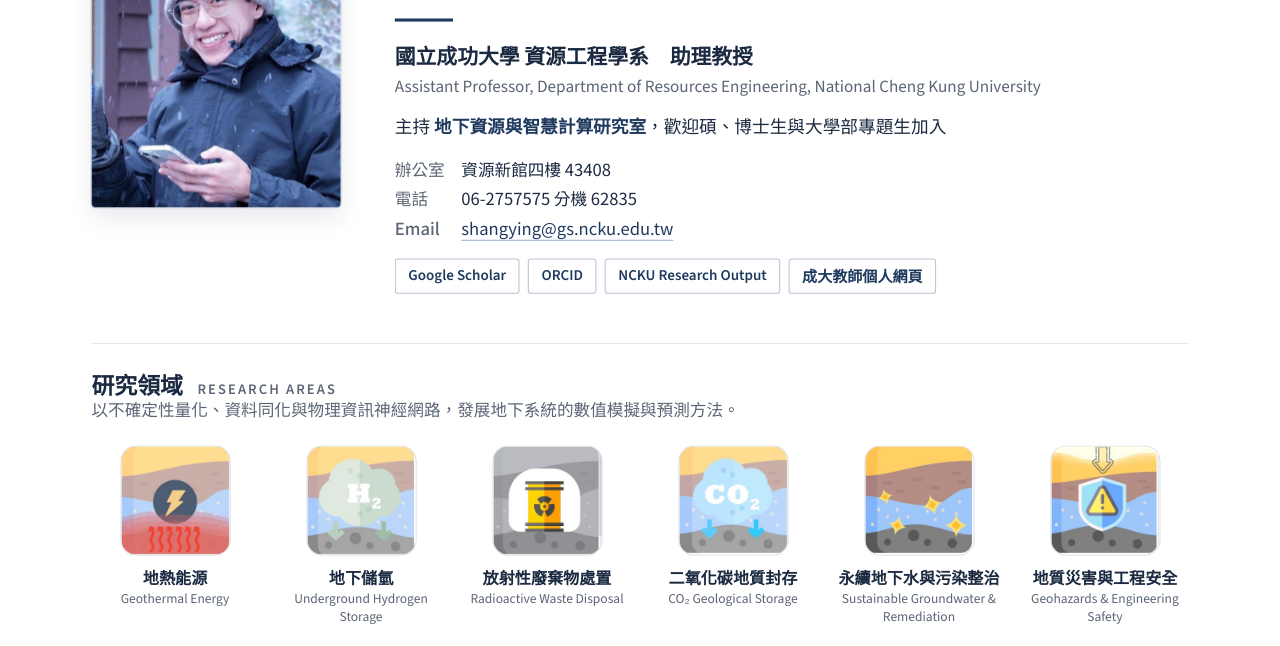
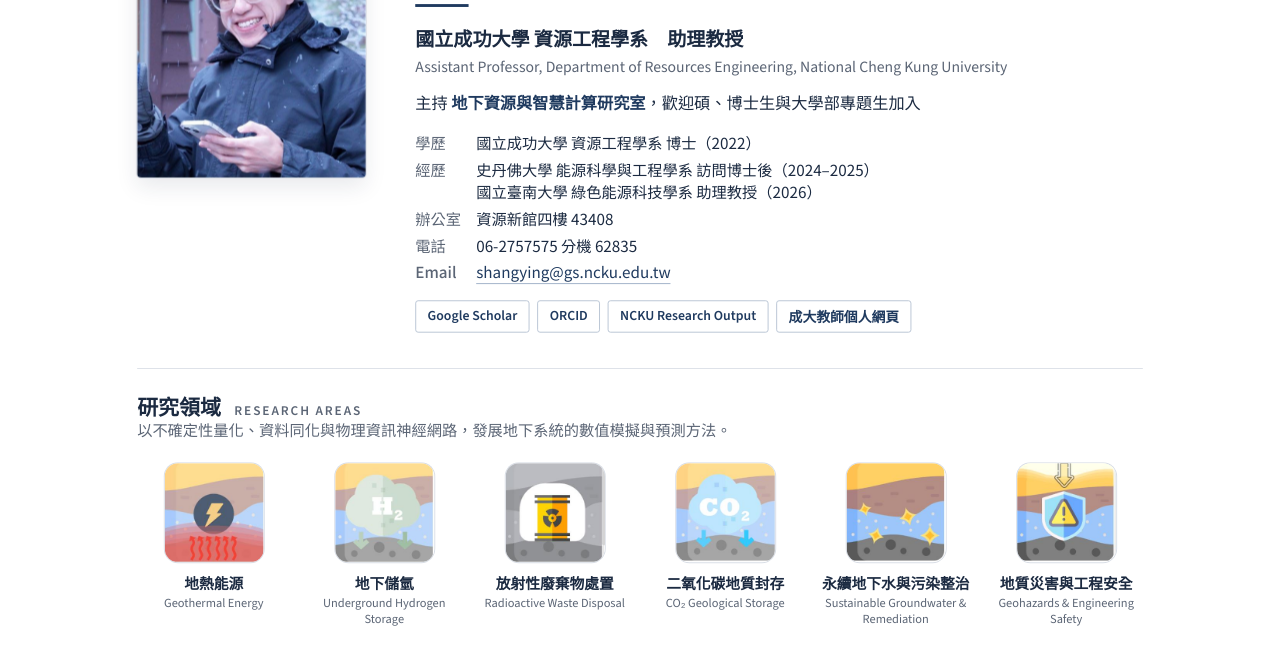
Before and after one commit to Shang-Ying/subsurface-simulation-intro, a plain HTML site: page home/index.html in a window 1280 px wide. Shown: the part 154-800 px from the top of the page. Drawn offline with nearby package versions, Linux system fonts and the light colour scheme.

Commit message:
Homepage: add education and experience
Co-Authored-By: Claude Opus 5.5 <noreply@anthropic.com>
Claude-Session: https://claude.ai/code/session_01PBie4CUgwa5ksKrc3TWjYQ

```diff
--- a/home/index.html
+++ b/home/index.html
@@ -9,7 +9,7 @@
 :root{--ink:#1B2A41;--navy:#1F3A5F;--muted:#5B6575;--line:#D9DEE6;--bg:#FFFFFF}
 html,body{margin:0;height:100%;overflow:hidden;background:var(--bg)}
 body{font-family:'Source Sans 3','Noto Sans TC',Arial,sans-serif;color:var(--ink);word-break:keep-all;overflow-wrap:anywhere}
-#cv{position:absolute;left:0;top:0;width:1200px;height:770px;transform-origin:0 0;background:var(--bg)}
+#cv{position:absolute;left:0;top:0;width:1200px;height:840px;transform-origin:0 0;background:var(--bg)}
 .top{position:absolute;left:0;right:0;top:0;height:6px;background:var(--navy)}
 .head{position:absolute;left:72px;top:58px;width:1056px;display:flex;gap:52px}
 .ph{width:240px;height:290px;flex:none;border-radius:4px;overflow:hidden;box-shadow:0 0 0 1px var(--line),0 10px 24px rgba(27,42,65,.10)}
@@ -28,11 +28,11 @@ h1{font:900 46px/1.1 'Noto Serif TC',serif;margin:0;letter-spacing:2px}
 .lk{display:flex;flex-wrap:wrap;gap:8px;margin:18px 0 0}
 .lk a{font:600 14.5px 'Source Sans 3','Noto Sans TC',sans-serif;color:var(--navy);text-decoration:none;border:1px solid #B9C4D4;border-radius:3px;padding:5px 12px;white-space:nowrap;transition:background .2s,color .2s}
 .lk a:hover{background:var(--navy);color:#fff;border-color:var(--navy)}
-.sec{position:absolute;left:72px;top:478px;width:1056px;display:flex;align-items:baseline;gap:14px;border-top:1px solid var(--line);padding-top:22px}
+.sec{position:absolute;left:72px;top:548px;width:1056px;display:flex;align-items:baseline;gap:14px;border-top:1px solid var(--line);padding-top:22px}
 .sec h2{font:700 22px 'Noto Serif TC',serif;margin:0}
 .sec span{font:600 14px 'Source Sans 3',sans-serif;color:var(--muted);letter-spacing:2px;text-transform:uppercase}
-.ri{position:absolute;left:72px;top:530px;width:1056px;font:400 16px/1.6 'Noto Sans TC',sans-serif;color:var(--muted);margin:0}
-.grid{position:absolute;left:72px;top:578px;width:1056px;display:grid;grid-template-columns:repeat(6,1fr);gap:18px}
+.ri{position:absolute;left:72px;top:600px;width:1056px;font:400 16px/1.6 'Noto Sans TC',sans-serif;color:var(--muted);margin:0}
+.grid{position:absolute;left:72px;top:648px;width:1056px;display:grid;grid-template-columns:repeat(6,1fr);gap:18px}
 .ar{display:flex;flex-direction:column;align-items:center;text-align:center}
 .ar img{width:104px;height:104px;border-radius:14px;display:block;box-shadow:0 0 0 1px var(--line)}
 .az{font:700 15.5px 'Noto Sans TC',sans-serif;margin:10px 0 0}
@@ -63,6 +63,8 @@ body.n .ar img{width:84px;height:84px} body.n .az{font-size:12.5px} body.n .ae{d
   <p class="pos2 fade" style="--i:2">Assistant Professor, Department of Resources Engineering, National Cheng Kung University</p>
   <p class="lab fade" style="--i:3">主持 <b>地下資源與智慧計算研究室</b>，歡迎碩、博士生與大學部專題生加入</p>
   <dl class="ct fade" style="--i:4">
+   <dt>學歷</dt><dd>國立成功大學 資源工程學系 博士（2022）</dd>
+   <dt>經歷</dt><dd>史丹佛大學 能源科學與工程學系 訪問博士後（2024–2025）<br>國立臺南大學 綠色能源科技學系 助理教授（2026）</dd>
    <dt>辦公室</dt><dd>資源新館四樓 43408</dd>
    <dt>電話</dt><dd>06-2757575 分機 62835</dd>
    <dt>Email</dt><dd><a href="mailto:shangying@gs.ncku.edu.tw">shangying@gs.ncku.edu.tw</a></dd>
@@ -79,6 +81,6 @@ body.n .ar img{width:84px;height:84px} body.n .az{font-size:12.5px} body.n .ae{d
 function fit(){var w=innerWidth,h=innerHeight,n=w<640;
  document.body.classList.toggle('n',n);document.documentElement.classList.toggle('n',n);
  if(n){cv.style.transform='';return;}
- var k=Math.min(w/1200,h/770);cv.style.transform='translate('+((w-1200*k)/2)+'px,'+((h-770*k)/2)+'px) scale('+k+')';}
+ var k=Math.min(w/1200,h/840);cv.style.transform='translate('+((w-1200*k)/2)+'px,'+((h-840*k)/2)+'px) scale('+k+')';}
 addEventListener('resize',fit);fit();})();
 </script></body></html>
```
